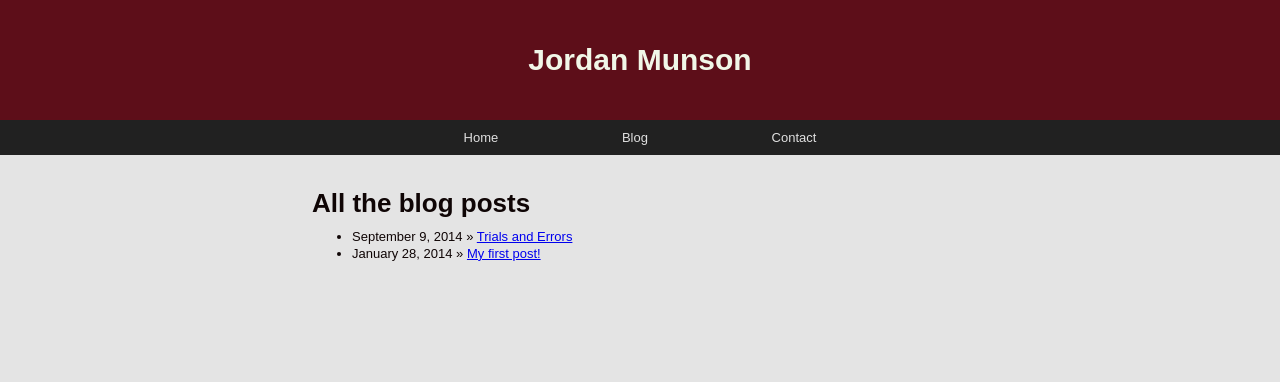
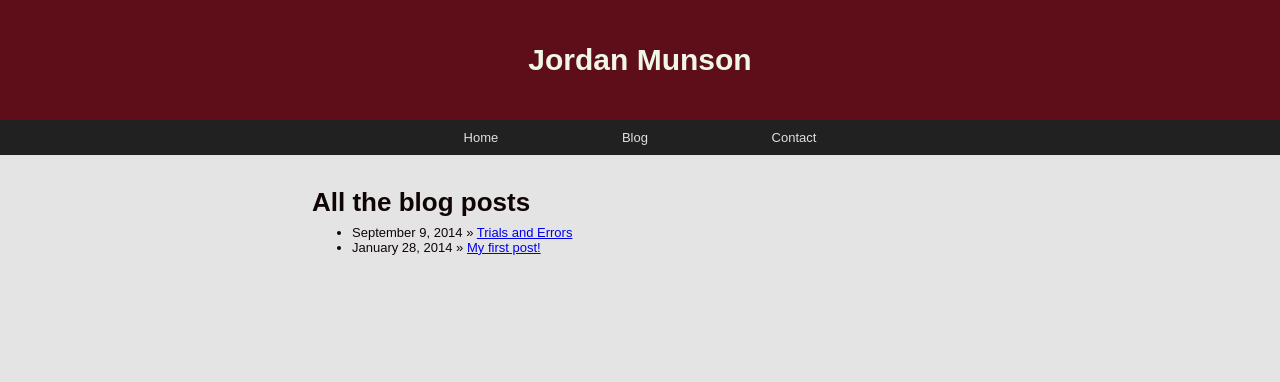
Before and after one commit to jordanmunson/jordanmunson.github.com, a Jekyll site: the page built from blog.html, in a window 1280 px wide. Shown: the top 382 px of the page. Built offline with Jekyll 4.4.1, drawn with Linux system fonts in a browser that asks for light colours; Markdown is read by kramdown in place of the engine named in the settings.

Commit message:
Line height fix

```diff
--- a/css/main.css
+++ b/css/main.css
@@ -82,7 +82,7 @@ h2 {
 
 .content {
   margin: 0 auto;
-  line-height: 1.3em;
+  line-height: 1.1em;
   padding: 1.1rem;
   max-width: 70rem;
 }
```
